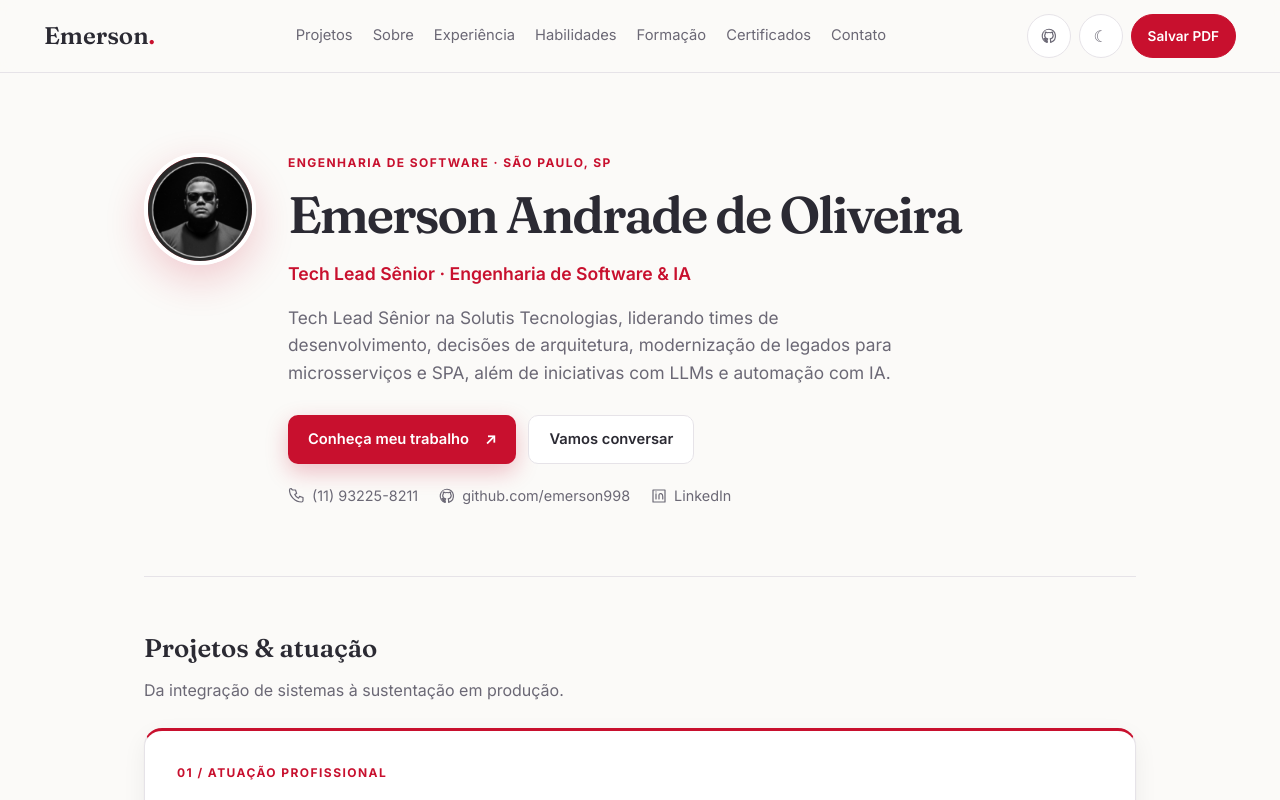
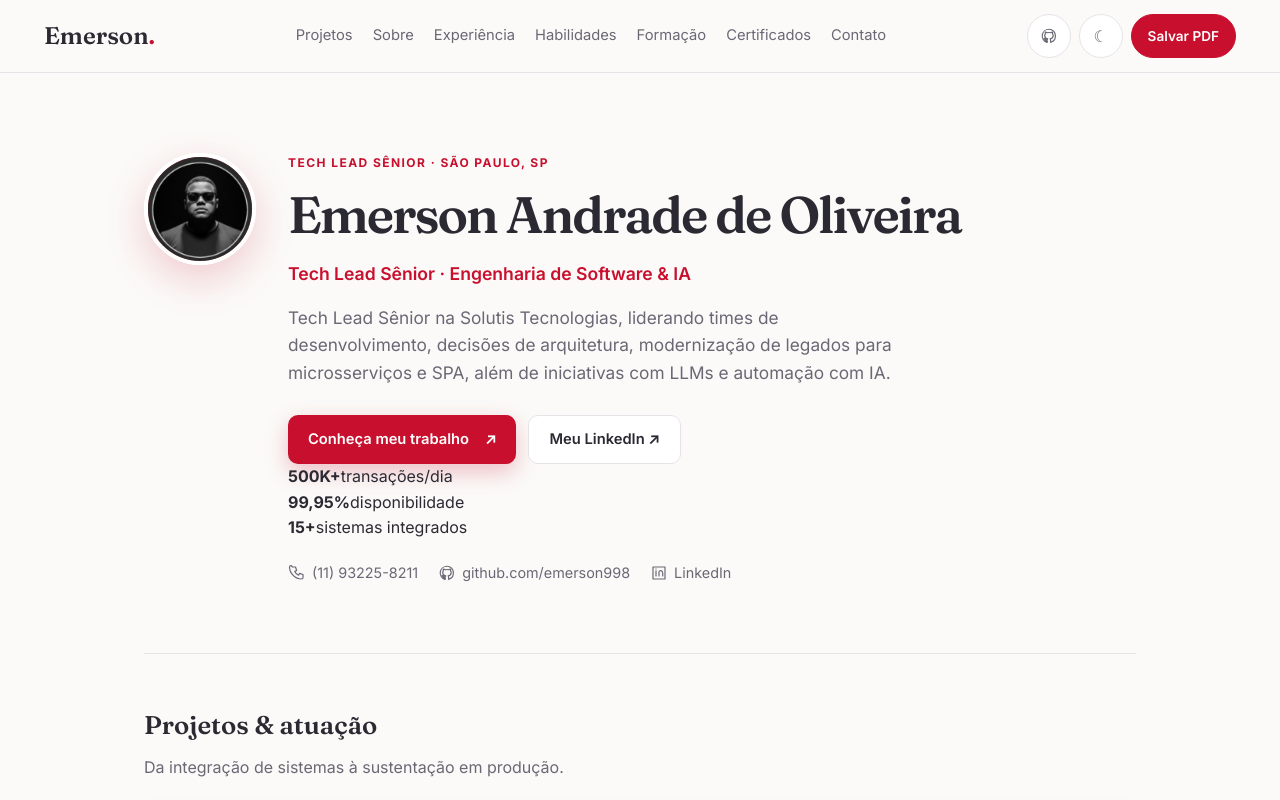
Before and after one commit to emerson998/Preview, a React (Vite) app: page / in a window 1280 px wide. Shown: the top 800 px of the page. Built offline with nearby package versions, Linux system fonts and the light colour scheme.

Commit message:
feat: executive Tech Lead positioning, impact metrics and SEO

```diff
--- a/src/components/Hero.tsx
+++ b/src/components/Hero.tsx
@@ -25,14 +25,15 @@ export function Hero({ profile }: HeroProps) {
         )}
       </div>
       <div className="hero-text">
-        <p className="eyebrow">Engenharia de software · {profile.location}</p>
+        <p className="eyebrow">Tech Lead Sênior · {profile.location}</p>
         <h1>{profile.name}</h1>
         <p className="hero-title">{profile.title}</p>
         <p className="hero-summary">{profile.introduction}</p>
         <div className="hero-actions">
           <a className="button-primary" href="#projetos">Conheça meu trabalho <span aria-hidden="true">↗</span></a>
-          <a className="button-secondary" href="#contato">Vamos conversar</a>
+          <a className="button-secondary" href="https://www.linkedin.com/in/emerson-oliveira-eng/" target="_blank" rel="noreferrer">Meu LinkedIn ↗</a>
         </div>
+        <div className="impact-strip" aria-label="Resultados da trajetória profissional"><div><strong>500K+</strong><span>transações/dia</span></div><div><strong>99,95%</strong><span>disponibilidade</span></div><div><strong>15+</strong><span>sistemas integrados</span></div></div>
         <ul className="hero-contacts">
           {profile.contacts.map((contact) => (
             <li key={contact.label}>
```
